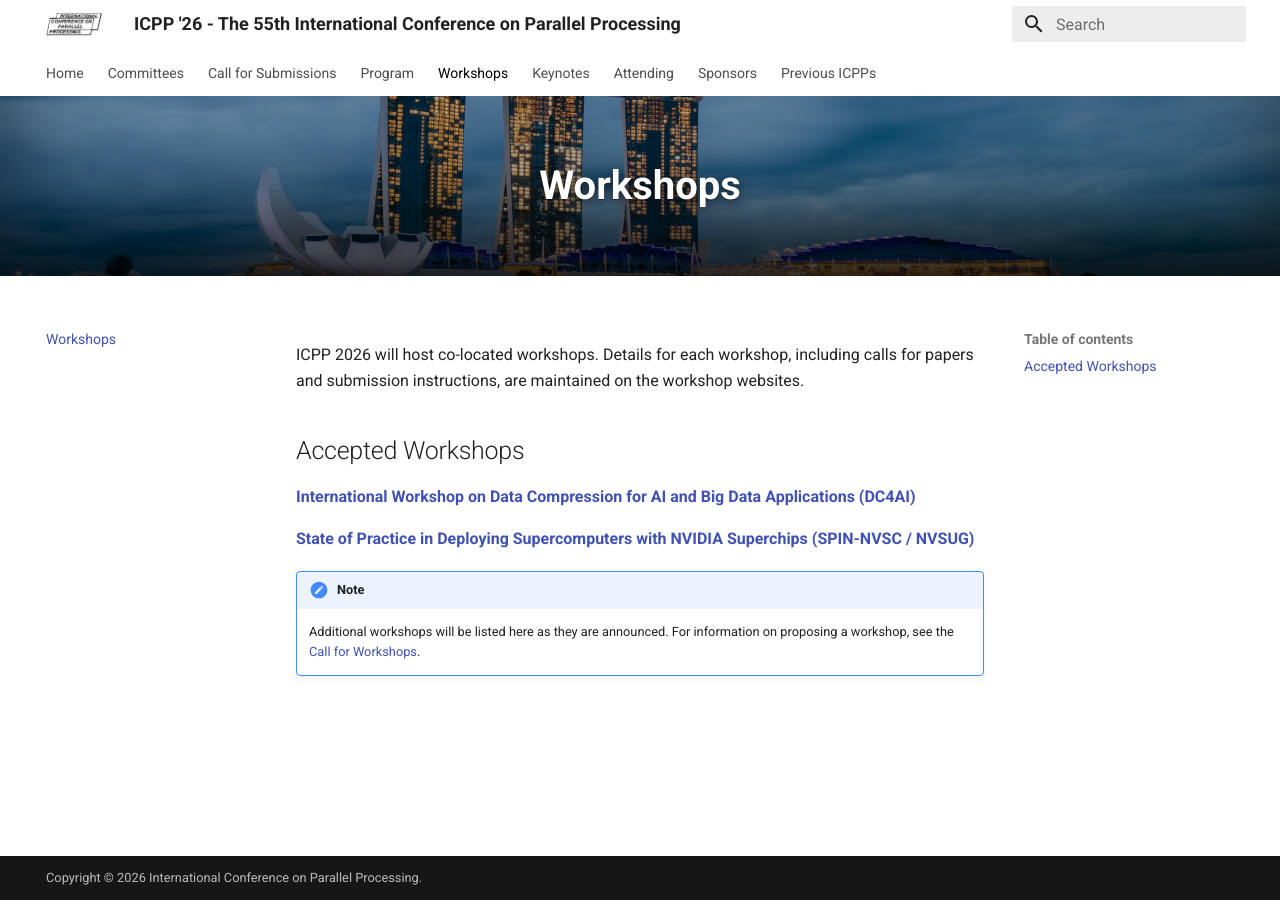
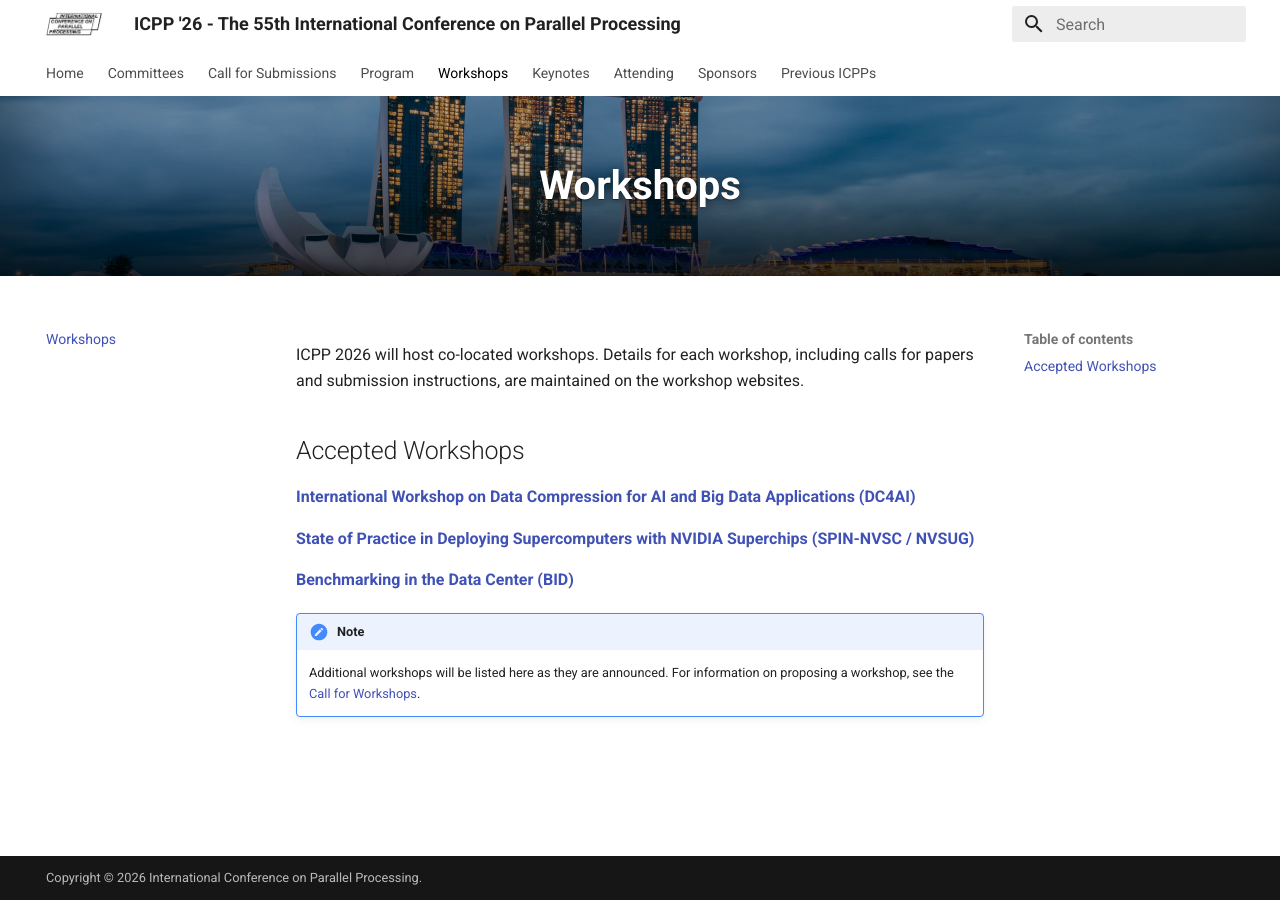
Before and after one commit to icpp2026/icpp2026.github.io, an MkDocs documentation site: the page built from docs/workshops.md, in a window 1280 px wide. Built offline with MkDocs 1.6.1 and Material for MkDocs 9.7.7, drawn with Linux system fonts in a browser that asks for light colours; comment, search, counter and statistics services are not loaded.

Commit message:
docs: add BID (Benchmarking in the Data Center) workshop link
Co-Authored-By: Claude Opus 4.8 (1M context) <noreply@anthropic.com>

```diff
--- a/docs/workshops.md
+++ b/docs/workshops.md
@@ -8,6 +8,8 @@ ICPP 2026 will host co-located workshops. Details for each workshop, including c
 
 **[State of Practice in Deploying Supercomputers with NVIDIA Superchips (SPIN-NVSC / NVSUG)](https://nvsug.github.io/spin-nvsc/){:target="_blank"}**
 
+**[Benchmarking in the Data Center (BID)](https://parallel.computer/){:target="_blank"}**
+
 !!! note
 
     Additional workshops will be listed here as they are announced. For information on proposing a workshop, see the [Call for Workshops](call-for-workshops.md).
```
